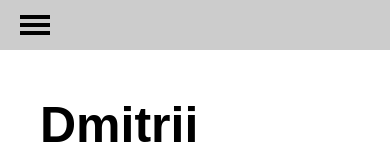
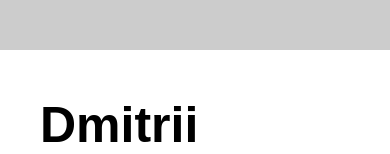
Before and after one commit to MightyXi/rsschool-cv, a plain HTML site: page index.html in a window 390 px wide. Shown: the top 154 px of the page. Drawn offline with Linux system fonts and the light colour scheme; files that its build step writes are made by us from their sources.

Commit message:
Update index.html

```diff
--- a/index.html
+++ b/index.html
@@ -8,9 +8,6 @@
   </head>
   <body class="page-body">
     <header>
-      <button class="burger">
-        <span class="burger__line"></span>
-      </button>
       <nav class="nav">
         <ul class="nav__list">
           <li class="nav__item"><a href="#about-me">About me</a></li>
```
